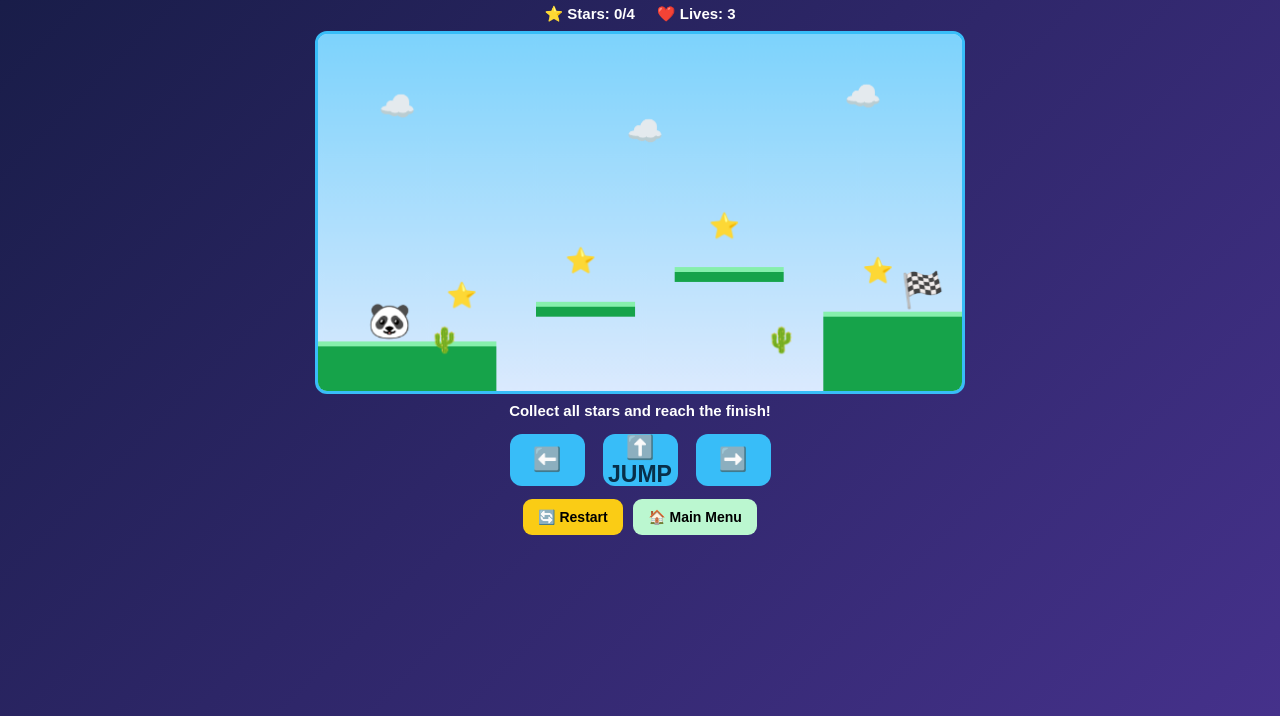
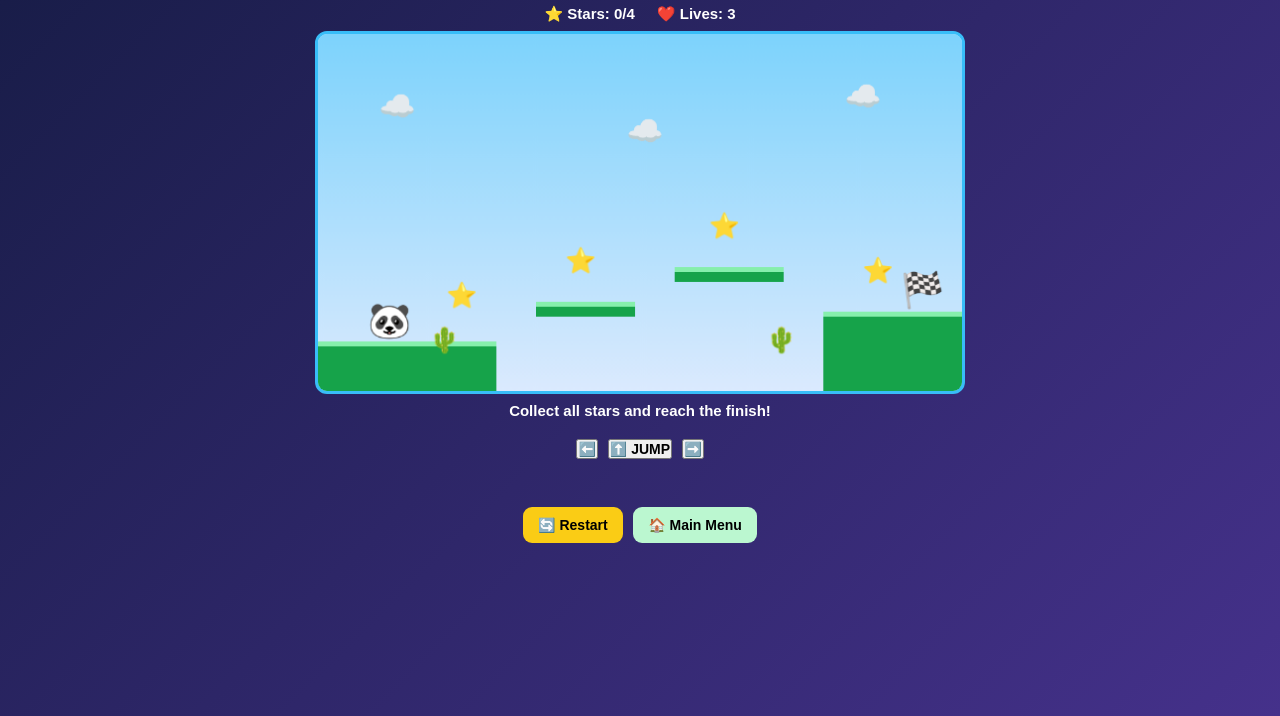
Before and after one commit to calongejocelyn57/twistopia, a plain HTML site: page jump.html in a window 1280 px wide. Shown: the part 84-800 px from the top of the page. Drawn offline with Linux system fonts and the light colour scheme.

Commit message:
Add files via upload

```diff
--- a/jump.html
+++ b/jump.html
@@ -59,22 +59,28 @@
 .controls {
     display: flex;
     justify-content: center;
-            gap: 18px;
-            margin: 10px auto;
+    gap: 10px;
+    margin: 15px auto 45px;
+    position: relative;
+    z-index: 2;
 }
 
-        .controls button {
-            width: 75px;
-            height: 52px;
-            font-size: 23px;
+.game-buttons {
+    margin-top: 25px;
+    padding-bottom: 20px;
+    position: relative;
+    z-index: 1;
+}
+
+.game-buttons button {
+    padding: 12px 15px;
+    margin: 5px;
     border: none;
-            border-radius: 12px;
-            background: #38bdf8;
-            color: #082f49;
+    border-radius: 9px;
+    font-weight: bold;
     cursor: pointer;
-            touch-action: none;
-            user-select: none;
 }
+
 
         .controls button:active {
             background: #facc15;
```
Lines whose indentation alone changed are shown as unchanged.
